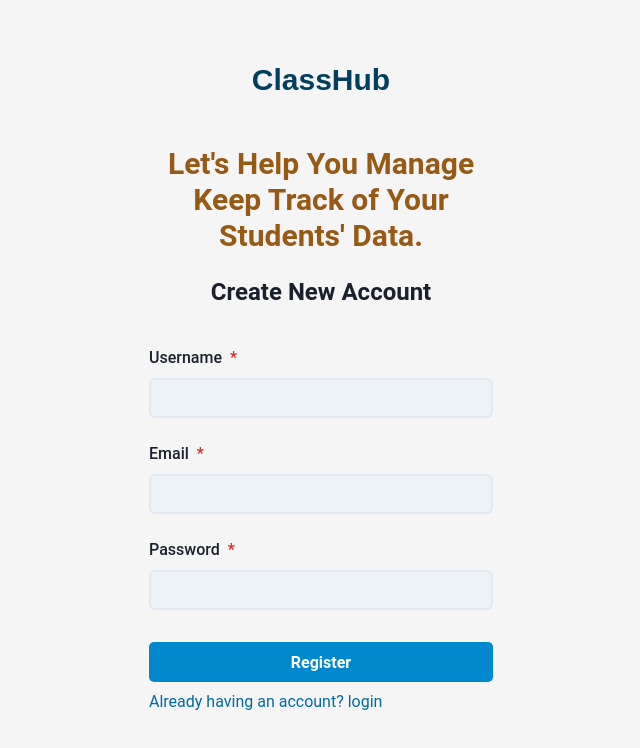
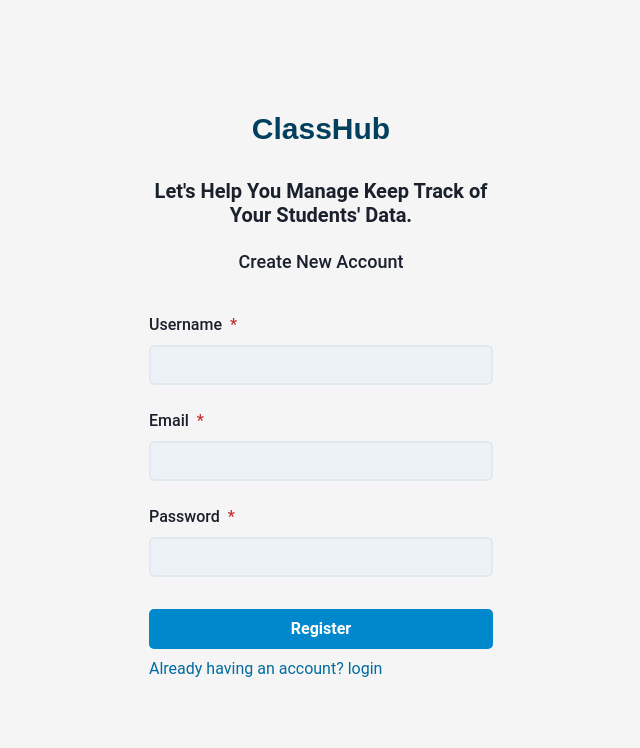
Before and after one commit to Gabriel-Rockson/classhub, a React app in the folder frontend/: page /app/register in a window 1280 px wide. Shown: the top 748 px of the page, without its empty margins (319-959 px from the left). Built offline with nearby package versions, Linux system fonts and the light colour scheme; the HTML template or start-up script is replaced by a standard one.

Commit message:
Modify the styling of the auth forms

```diff
--- a/frontend/src/auth/Login.js
+++ b/frontend/src/auth/Login.js
@@ -12,7 +12,7 @@ import {
   Link,
   Button,
   Spinner,
-  Text
+  Text,
 } from "@chakra-ui/react";
 import { Formik, Field } from "formik";
 import * as yup from "yup";
@@ -58,14 +58,12 @@ export default function Login() {
         >
           <AuthNavBar />
 
-          <Box w={["80%", 96]} px={5} py={8}>
-            <Heading
-              py={[3, 4, 5, 6]}
-              fontSize={["2xl", "3xl", "4xl"]}
-              textAlign="center"
-            >
-              <Text color="yellow.700" pb={-2}>Welcome!</Text>
-              Login to Your ClassHub Account
+          <Box w={["80%", 96]} px={5} py={4}>
+            <Heading py={[2]} fontSize={["xl"]} textAlign="center">
+              <Text py={2}>Welcome!</Text>
+              <Text fontSize={"lg"} fontWeight={"500"} py={[2, 4]}>
+                Login to Your ClassHub Account
+              </Text>
             </Heading>
             <Formik
               initialValues={formData}
@@ -84,7 +82,9 @@ export default function Login() {
                       colorScheme="messenger"
                       isInvalid={!!errors.username && touched.username}
                     >
-                      <FormLabel htmlFor="username"><RequiredLabel>Username</RequiredLabel></FormLabel>
+                      <FormLabel htmlFor="username">
+                        <RequiredLabel>Username</RequiredLabel>
+                      </FormLabel>
                       <Field
                         as={Input}
                         type="text"
@@ -102,7 +102,9 @@ export default function Login() {
                       colorScheme="messenger"
                       isInvalid={!!errors.password && touched.password}
                     >
-                      <FormLabel htmlFor="password"><RequiredLabel>Password</RequiredLabel></FormLabel>
+                      <FormLabel htmlFor="password">
+                        <RequiredLabel>Password</RequiredLabel>
+                      </FormLabel>
                       <Field
                         as={Input}
                         type="password"
--- a/frontend/src/auth/Register.js
+++ b/frontend/src/auth/Register.js
@@ -62,16 +62,16 @@ export default function Register() {
       >
         <AuthNavBar />
 
-        <Box w={["80%", 96]} px={5} py={8}>
-          <Heading
-            py={[2]}
-            fontSize={["xl", "2xl", "3xl"]}
-            textAlign="center"
-            color="yellow.700"
-          >
+        <Box w={["80%", 96]} px={5} py={4}>
+          <Heading py={[2]} fontSize={["xl"]} textAlign="center">
             Let's Help You Manage Keep Track of Your Students' Data.
           </Heading>
-          <Heading py={[2, 4]} fontSize={["xl", "2xl"]} textAlign="center">
+          <Heading
+            py={[2, 4]}
+            fontWeight={"500"}
+            fontSize={["lg"]}
+            textAlign="center"
+          >
             Create New Account
           </Heading>
           <Formik
```
